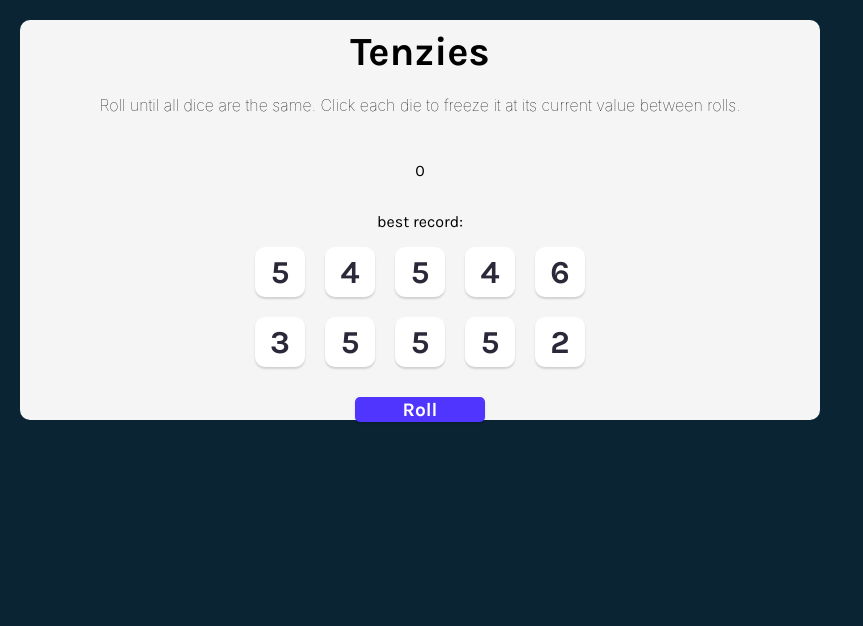
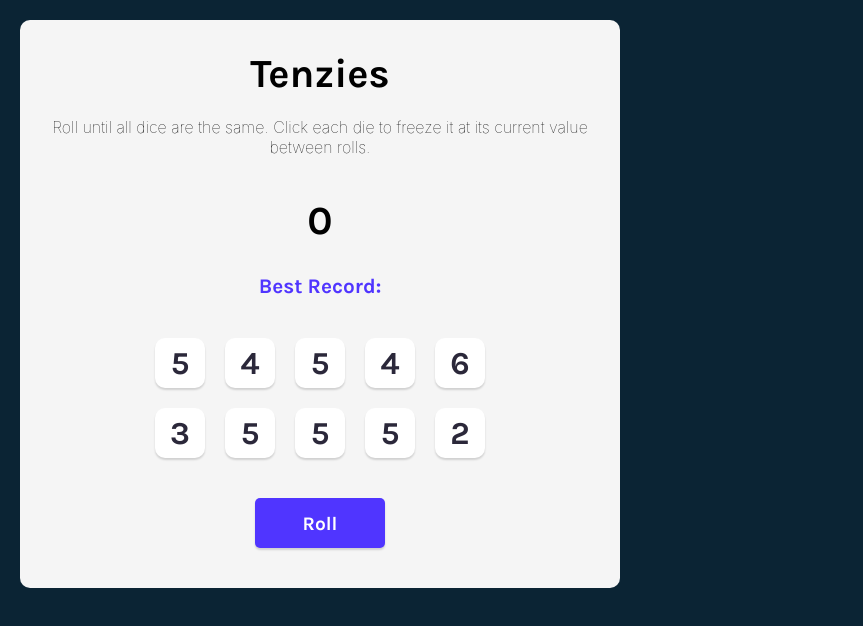
Before and after one commit to rubybellekim/react-tenzies, a React (Vite) app: page / in a window 1280 px wide. Shown: the top 626 px of the page, without its empty margins (0-863 px from the left). Built offline with nearby package versions, Linux system fonts and the light colour scheme; the HTML template or start-up script is replaced by a standard one; a web font is replaced by a local one.

Commit message:
record count added

```diff
--- a/src/App.css
+++ b/src/App.css
@@ -19,8 +19,8 @@ main {
   justify-content: center;
   align-items: center;
   background-color: #F5F5F5;
-  height: 400px;
-  max-width: 800px;
+  max-height: 900px;
+  max-width: 600px;
   border-radius: 10px;
   padding: 20px;
 }
@@ -30,6 +30,7 @@ main {
   grid-template: auto auto / repeat(5, 1fr);
   gap: 20px;
   margin-bottom: 10px;
+  margin: 20px;
 }
 
 /* intersaction style for die container */
@@ -69,6 +70,7 @@ main {
   color: white;
   box-shadow: 0px 2px 2px 0px rgba(0, 0, 0, 0.15);
   margin-top: 20px;
+  margin-bottom: 20px;
   font-family: 'Karla', sans-serif;
 }
 
@@ -92,3 +94,16 @@ main {
 .roll-btn:active {
   box-shadow: inset 5px 5px 10px -3px rgba(15, 21, 84, 0.7);
 }
+
+.counter {
+  font-size: 2.5rem;
+  font-weight: bolder;
+  margin: 10px;
+}
+
+.bestRecord {
+  font-size: 1.3rem;
+  font-weight: bolder;
+  color: #5035FF;
+  margin: 20px;
+}
--- a/src/App.jsx
+++ b/src/App.jsx
@@ -5,27 +5,31 @@ import { nanoid } from "nanoid";
 import Confetti from "react-confetti";
 
 function App() {
+  //state properties
   const [tenzies, setTenzies] = useState(false);
   const [dice, setDice] = useState(allNewDice());
   const [counter, setCounter] = useState(0);
 
-  const bestRecord = () => {
-    const records = [];
-    records.push(counter);
-    localStorage.setItem("records", JSON.stringify(records));
-    JSON.parse(localStorage.getItem("records") || "[]");
-  };
+  //local storage properties
+  const prevRecord = localStorage.getItem("prevRecord");
+  const prevRecordInt = parseInt(prevRecord);
+
+  const bestRecord = localStorage.getItem("bestRecord");
+  const bestRecordInt = parseInt(bestRecord);
 
   useEffect(() => {
+    //check winning conditions
     const allHeld = dice.every((die) => die.isHeld);
     const firstValue = dice[0].value;
     const allSame = dice.every((die) => die.value === firstValue);
 
     if (allHeld && allSame) {
       setTenzies(true);
+      recordTrack();
     }
   }, [dice]);
 
+  //new game
   function allNewDice() {
     const newDice = [];
 
@@ -43,16 +47,28 @@ function App() {
     };
   }
 
+  //setting best record from local storage
+  function recordTrack() {
+    //if first game without any record, save it both in prevRecord and bestRecord.
+    if (prevRecord === null && bestRecord === null) {
+      localStorage.setItem("prevRecord", counter);
+      localStorage.setItem("bestRecord", counter);
+      //if better record than first game or bestRecord
+    } else if (prevRecordInt > counter || bestRecordInt > counter) {
+      localStorage.setItem("bestRecord", counter);
+    }
+  }
+
   function rollDice() {
     setCounter(counter + 1);
+    setDice((oldDice) =>
+      oldDice.map((die) => {
+        return die.isHeld ? die : generateNewDie();
+      })
+    );
 
-    if (!tenzies) {
-      setDice((oldDice) =>
-        oldDice.map((die) => {
-          return die.isHeld ? die : generateNewDie();
-        })
-      );
-    } else {
+    //when pressed 'new game' only after tenzies
+    if (tenzies) {
       setTenzies(false);
       setDice(allNewDice());
       setCounter(0);
@@ -86,11 +102,13 @@ function App() {
         Roll until all dice are the same. Click each die to freeze it at its
         current value between rolls.
       </p>
-      <p>{counter}</p>
-      <p>best record: {bestRecord}</p>
+      <p className="counter">{counter}</p>
+      <p className="bestRecord">
+        Best Record: {bestRecord === null ? prevRecord : bestRecord}
+      </p>
       <div className="die-container">{diceElement}</div>
       <button className="roll-btn" onClick={rollDice}>
-        {tenzies ? "New Game" : "Roll"}{" "}
+        {tenzies ? "New Game" : "Roll"}
       </button>
     </main>
   );
```
